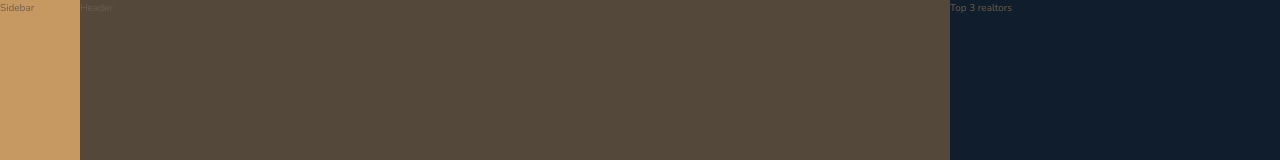
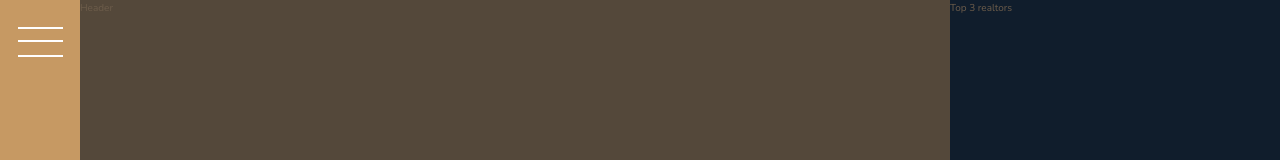
Before and after one commit to Lenonguyen/AdvancedCSS-Nexter, a website: page index.html in a window 1280 px wide. Shown: the top 160 px of the page. Drawn offline with nearby package versions, Linux system fonts and the light colour scheme.

Commit message:
Sidebar built

```diff
--- a/index.html
+++ b/index.html
@@ -13,7 +13,7 @@
     </head>
     <body class="container">
          <div class="sidebar">
-              Sidebar
+              <button class="nav-btn"></button>
          </div>
          <header class="header">
               Header
--- a/sass/_sidebar.scss
+++ b/sass/_sidebar.scss
@@ -2,4 +2,27 @@
      background-color: $color-primary;
      grid-column: sidebar-start / sidebar-end;
      grid-row: 1 / -1;
+
+     display: flex;
+     justify-content: center;
 }
+.nav-btn {
+     border: none;
+     border-radius: 0;
+
+     background-color: #ffffff;
+     height: 2px;
+     width: 4.5rem;
+     margin-top: 4rem;
+
+     &::before,
+     &::after {
+          background-color: #ffffff;
+          height: 2px;
+          width: 4.5rem;
+          content: "";
+          display: block;
+     }
+     &::before { transform: translateY(-1.3rem);}
+     &::after { transform: translateY(1.3rem);}
+}
```
Also changed, not shown: css/style.css.
